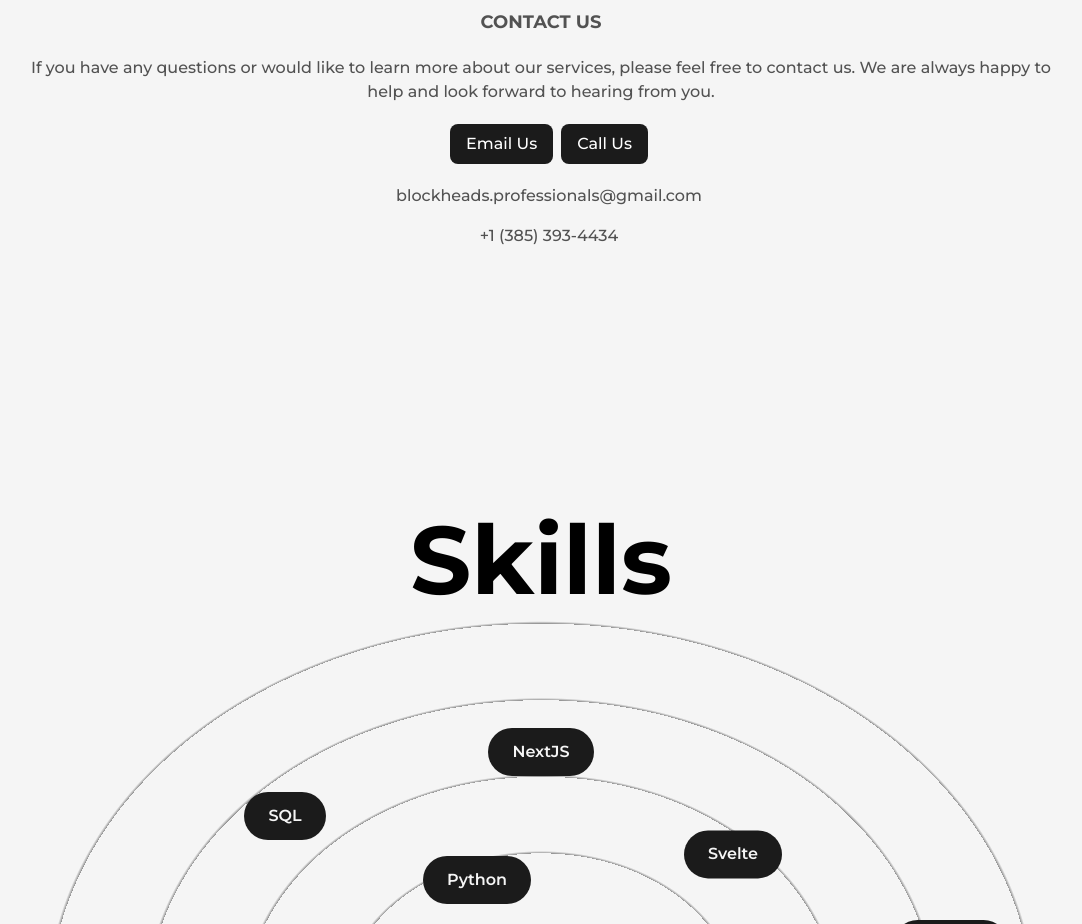
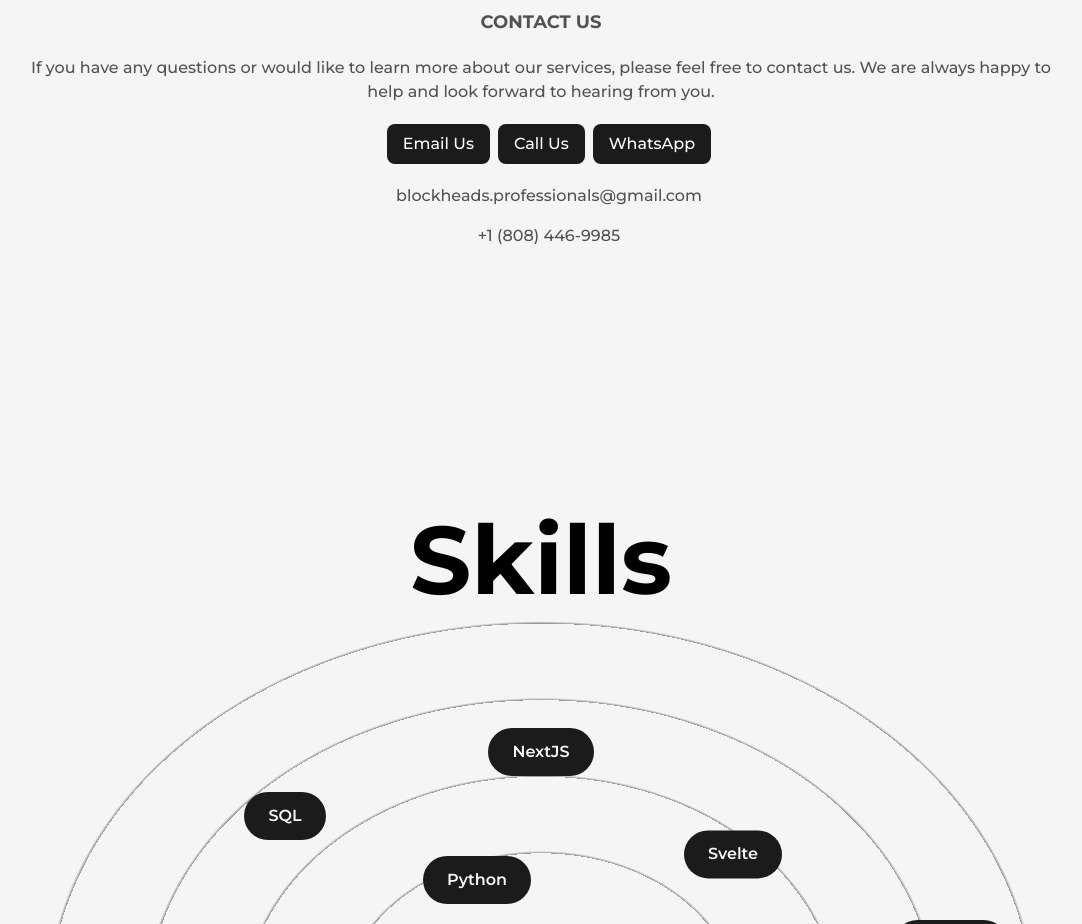
Before and after one commit to ali-h/blockheads.pro, a Next.js app: page /about in a window 1280 px wide. Shown: the part 2140-3064 px from the top of the page, without its empty margins (99-1181 px from the left). Built offline with nearby package versions, Linux system fonts and the light colour scheme.

Commit message:
link whatsapp and fix contact

```diff
--- a/src/pages/about.js
+++ b/src/pages/about.js
@@ -225,16 +225,19 @@ const about = () => {
                     <a href="mailto:blockheads.professionals@gmail.com" className="flex items-center  px-4 py-2 text-base font-medium text-white bg-dark rounded-lg dark:bg-light dark:text-dark">
                       Email Us
                     </a>
-                    <a href="tel:+1 (385) 393-4434" className="flex items-center  px-4 py-2 text-base font-medium text-white bg-dark rounded-lg dark:bg-light dark:text-dark">
+                    <a href="tel:+1 (808) 446-9985" className="flex items-center  px-4 py-2 text-base font-medium text-white bg-dark rounded-lg dark:bg-light dark:text-dark">
                       Call Us
+                    </a>
+                    <a href="https://wa.me/18084469985" className="flex items-center  px-4 py-2 text-base font-medium text-white bg-dark rounded-lg dark:bg-light dark:text-dark">
+                      WhatsApp
                     </a>
                   </div>
                   <div className="flex flex-col items-center justify-center  ml-4">
                     <a href="mailto:blockheads.professionals@gmail.com" className="flex items-center  px-4 py-2 text-base font-medium text-dark/75 dark:text-light/75">
                       blockheads.professionals@gmail.com
                     </a>
-                    <a href="tel:+1 (385) 393-4434" className="flex items-center  px-4 py-2 text-base font-medium text-dark/75 dark:text-light/75">
-                      +1 (385) 393-4434
+                    <a href="tel:+1 (808) 446-9985" className="flex items-center  px-4 py-2 text-base font-medium text-dark/75 dark:text-light/75">
+                      +1 (808) 446-9985
                     </a>
                   </div>
                 </div>
```
